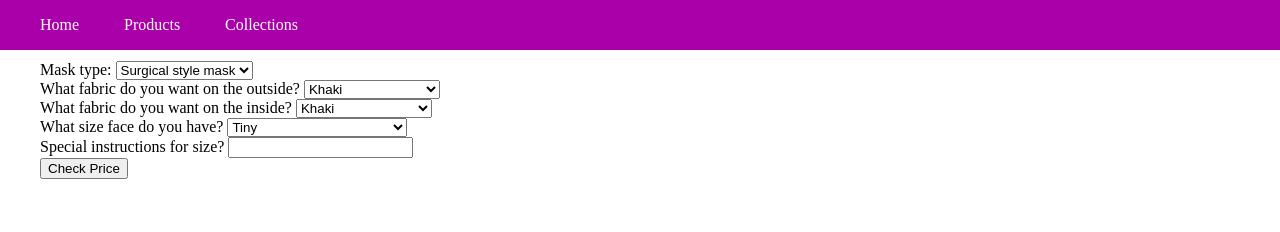
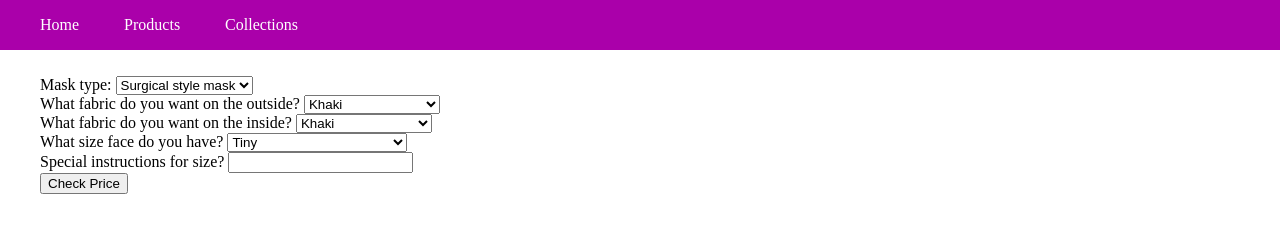
Before and after one commit to raphaelsiz/store, a plain HTML site: page masks.html in a window 1280 px wide. Drawn offline with Linux system fonts and the light colour scheme; a script that the page names is missing.

Commit message:
take THREE

```diff
--- a/styles.css
+++ b/styles.css
@@ -28,5 +28,5 @@ div.header a {
 }
 div.content {
   position: absolute;
-  margin-top: 45px;
+  margin-top: 60px;
 }
```
